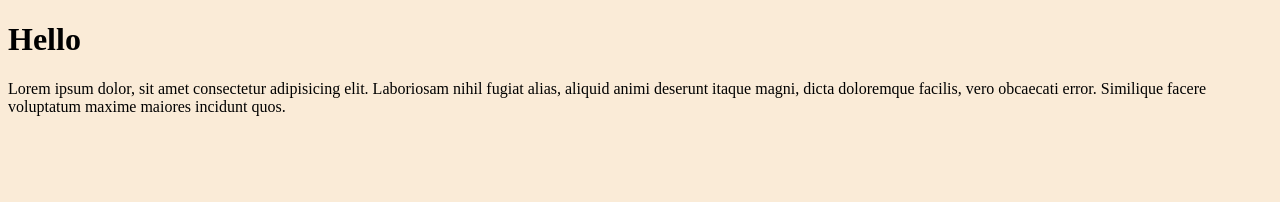
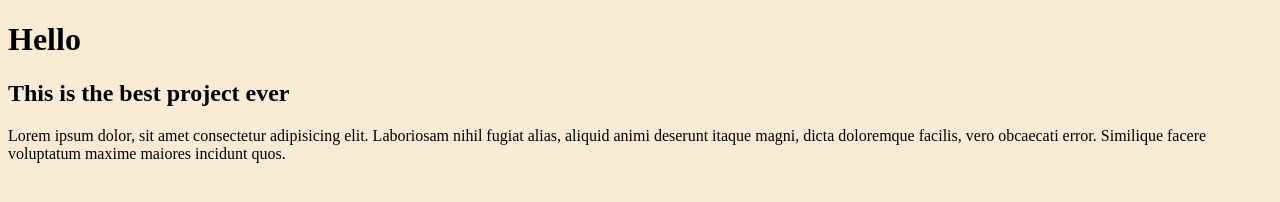
Before and after one commit to ELHawary23/background-generator, a plain HTML site: page index.html in a window 1280 px wide. Drawn offline with Linux system fonts and the light colour scheme.

Commit message:
changed h2 text

```diff
--- a/index.html
+++ b/index.html
@@ -13,6 +13,7 @@
 </head>
 <body>
     <h1>Hello</h1>
+    <h2>This is the best project ever</h2>
     <p>Lorem ipsum dolor, sit amet consectetur adipisicing elit. Laboriosam nihil fugiat alias, aliquid animi deserunt itaque magni, dicta doloremque facilis, vero obcaecati error. Similique facere voluptatum maxime maiores incidunt quos.</p>
 </body>
 </html>
```
